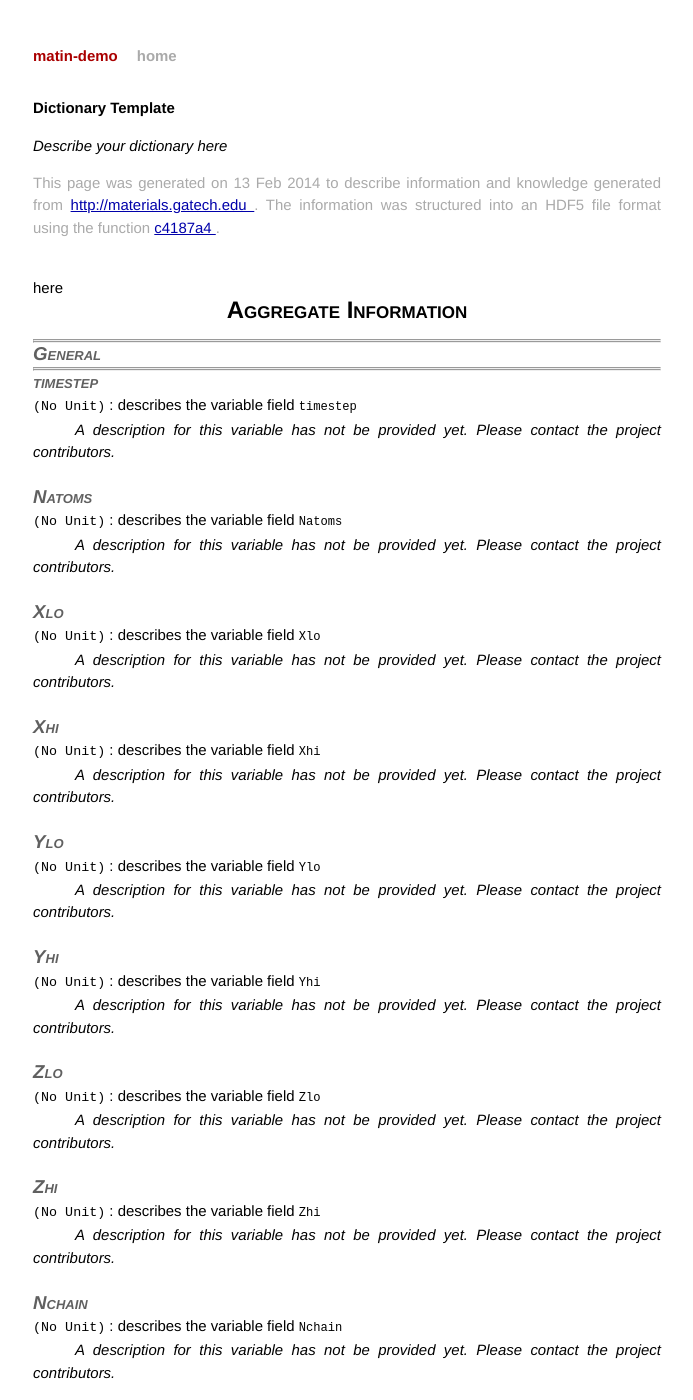
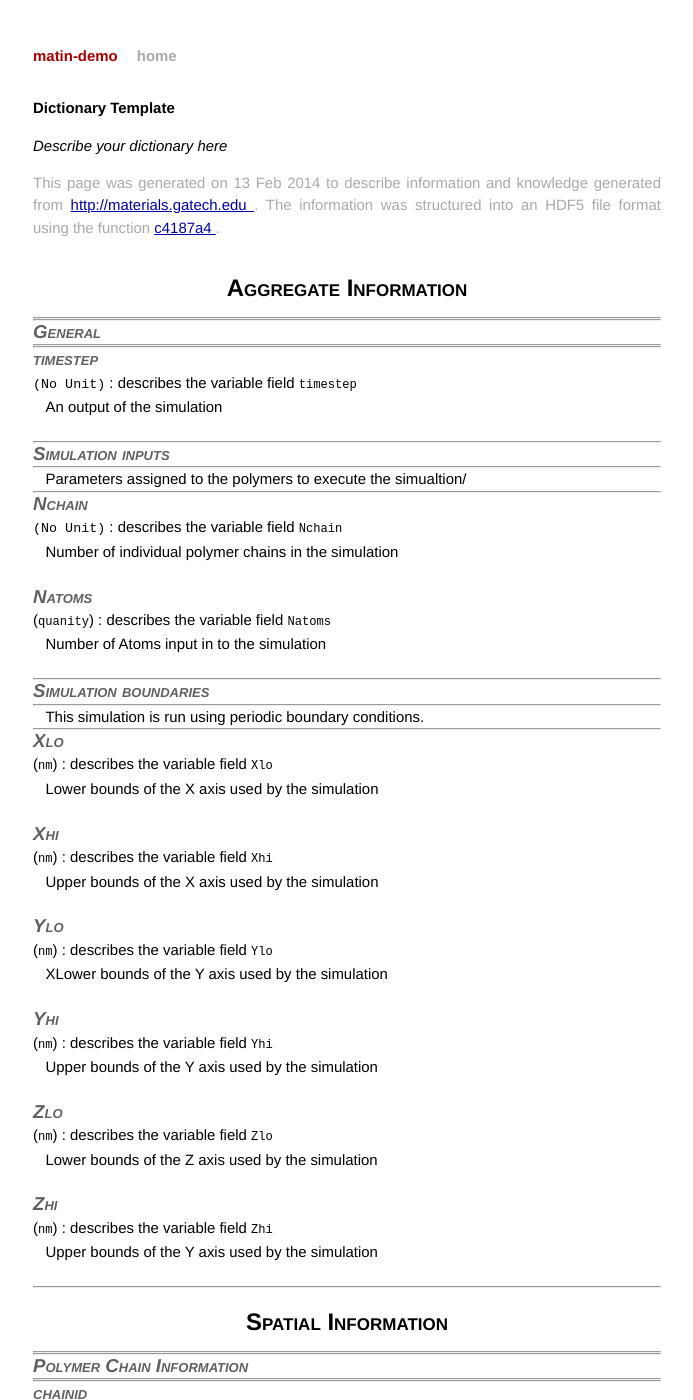
Before and after one commit to tonyfast/matin-polymer-demo, a Jekyll site: the page built from _posts/2014-02-13-A-Dictionary-Template.markdown, in a window 1280 px wide and 1400 px high. Shown: the whole window, without its empty margins (293-986 px from the left). Built offline with Jekyll 4.4.1, drawn with Linux system fonts in a browser that asks for light colours; Markdown is read by kramdown in place of the engine named in the settings; some of the changed text lies outside the part shown.

Commit message:
Improved the dictionary

```diff
--- a/_data/dictionary.yml
+++ b/_data/dictionary.yml
@@ -13,74 +13,80 @@ aggregate :
    - native : timestep
      pretty : timestep
      units :
-     description :
+     description : An output of the simulation
+     links :
+      - url:
+        name:
+ - group:
+   - name: Simulation inputs
+     description : Parameters assigned to the polymers to execute the simualtion/
+   - native : Nchain
+     pretty : Nchain
+     units :
+     description : Number of individual polymer chains in the simulation
      links :
       - url:
         name:
    - native : Natoms
      pretty : Natoms
-     units :
-     description :
+     units : quanity
+     description : Number of Atoms input in to the simulation
      links :
       - url:
         name:
+ - group :
+   - name : Simulation boundaries
+     description: This simulation is run using periodic boundary conditions.
    - native : Xlo
      pretty : Xlo
-     units :
-     description :
+     units : nm
+     description : Lower bounds of the X axis used by the simulation
      links :
       - url:
         name:
    - native : Xhi
      pretty : Xhi
-     units :
-     description :
+     units : nm
+     description : Upper bounds of the X axis used by the simulation
      links :
       - url:
         name:
    - native : Ylo
      pretty : Ylo
-     units :
-     description :
+     units : nm
+     description : XLower bounds of the Y axis used by the simulation
      links :
       - url:
         name:
    - native : Yhi
      pretty : Yhi
-     units :
-     description :
+     units : nm
+     description : Upper bounds of the Y axis used by the simulation
      links :
       - url:
         name:
    - native : Zlo
      pretty : Zlo
-     units :
-     description :
+     units : nm
+     description : Lower bounds of the Z axis used by the simulation
      links :
       - url:
         name:
    - native : Zhi
      pretty : Zhi
-     units :
-     description :
-     links :
-      - url:
-        name:
-   - native : Nchain
-     pretty : Nchain
-     units :
-     description :
+     units : nm
+     description : Upper bounds of the Y axis used by the simulation
      links :
       - url:
         name:
 spatial :
  - group :
-   - name : General
+   - name : Polymer Chain Information
      description :
    - native : chainid
      pretty : chainid
      units :
-     description :
+     description : A index that identifies individual polymer chains
      links :
       - url:
         name:
@@ -90,7 +96,7 @@ spatial :
    - native : terminus
      pretty : terminus
      units :
-     description :
+     description : <2> is the end of a chain and <1> is an interior of the chain.
      links :
       - url:
         name:
@@ -101,8 +107,8 @@ spatial :
    - name: Atomic Positions
    - native : X
      pretty : X
-     units :
-     description :  The x position
+     units : nm
+     description :  The X position of the atoms.
      links :
       - url:
         name:
@@ -111,8 +117,8 @@ spatial :
       - isdisp: true
    - native : Y
      pretty : Y
-     units :
-     description :
+     units : nm
+     description : The Y position of the atoms.
      links :
       - url:
         name:
@@ -121,8 +127,8 @@ spatial :
       - isdisp: true
    - native : Z
      pretty : Z
-     units :
-     description :
+     units : nm
+     description : The Z position of the atoms.
      links :
       - url:
         name:
--- a/_layouts/dictionary-template-final.html
+++ b/_layouts/dictionary-template-final.html
@@ -43,7 +43,7 @@ generated from
 
  </p>
 
-<br>here
+<br>
 
 {% if pp.aggregate %}{% comment %}<h1>Aggregate Group</h1>{% endcomment %}
 
@@ -67,11 +67,13 @@ generated from
 
 
     </b></style>
-			{% if varnm.unit %}
-		({{ varnm.unit }})
+    {% if varnm.units %}
+
+            (<code>{{ varnm.units }}</code>)
 		{% else %}
 		<code style="font-size:110%;">(No Unit)</code>
 		{% endif %}
+
 
 
     : describes the variable field <code>{{ varnm.native }}</code><br>
@@ -150,8 +152,9 @@ generated from
     </div>
 
 </b></style>
-			{% if varnm.unit %}
-		({{ varnm.unit }})
+			{% if varnm.units %}
+
+            (<code>{{ varnm.units }}</code>)
 		{% else %}
 		<code style="font-size:110%;">(No Unit)</code>
 		{% endif %}
```
